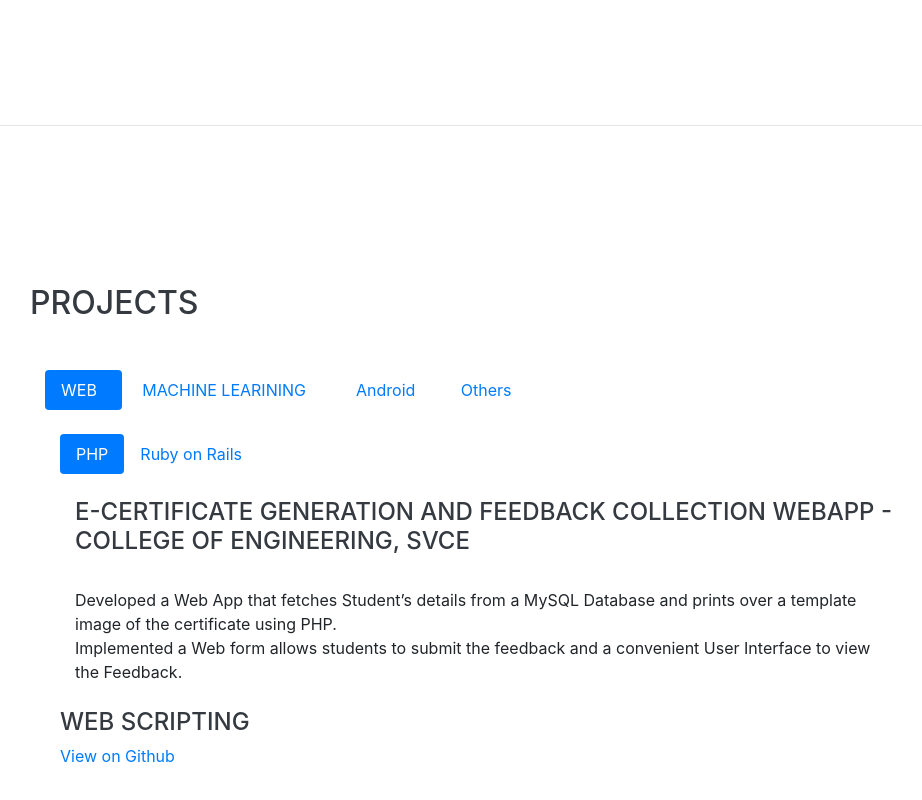
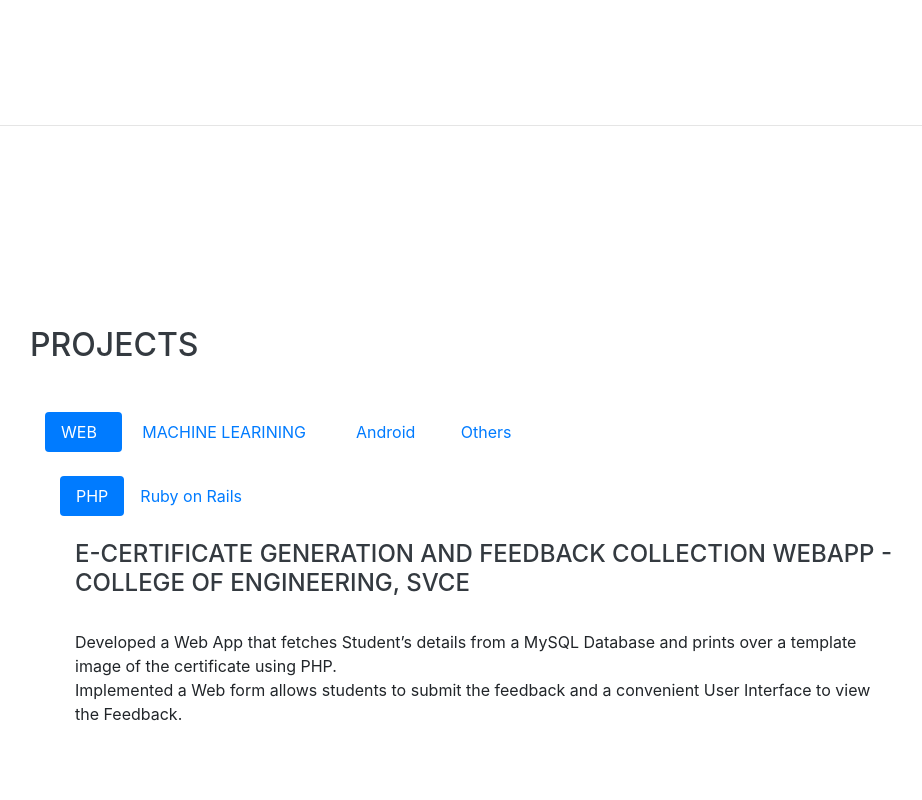
Before and after one commit to vikramzone/AboutMe, a website with bundled scripts: page index.html in a window 1280 px wide. Shown: the part 3078-3878 px from the top of the page, without its empty margins (290-1212 px from the left). Built offline with nearby package versions, Linux system fonts and the light colour scheme; a web font is replaced by a local one.

Commit message:
Update index.html

```diff
--- a/index.html
+++ b/index.html
@@ -324,7 +324,7 @@ I'm looking forward to making the best use of my immense passion for software de
 </p>  </div>
 
 
-    <div id="others" class="container tab-pane active"><br>
+    <div id="others" class="container tab-pane fade"><br>
           <h4>Web Scripting</h4>
       <a href="https://www.github.com/vikramzone">View on Github</a>
     </div>
```
